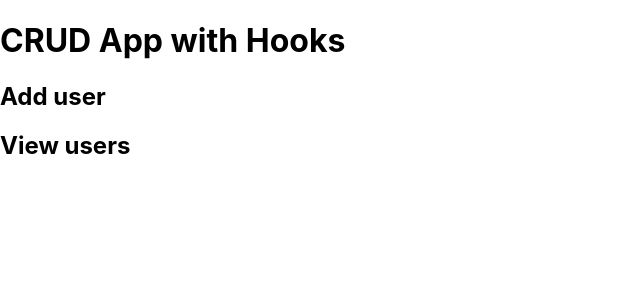
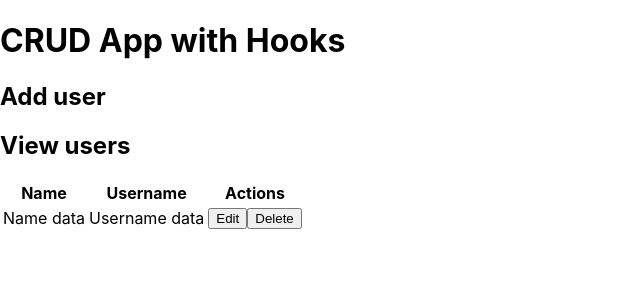
Before and after one commit to klp1130/Crud_Hooks, a React (Create React App) app: page / in a window 1280 px wide. Shown: the top 300 px of the page, without its empty margins (0-640 px from the left). Built offline with nearby package versions, Linux system fonts and the light colour scheme.

Commit message:
Added UserTable.js

```diff
--- a/src/App.js
+++ b/src/App.js
@@ -1,4 +1,5 @@
 import React from 'react'
+import UserTable from './tables/UserTable'
 
 const App = () => {
   return (
@@ -10,6 +11,7 @@
         </div>
         <div className="flex-large">
           <h2>View users</h2>
+          <UserTable />
         </div>
       </div>
     </div>
--- /dev/null
+++ b/src/tables/UserTable.js
@@ -0,0 +1,25 @@
+import React from "react";
+
+const UserTable = () => (
+    <table>
+        <thead>
+            <tr>
+            <th>Name</th>
+            <th>Username</th>
+            <th>Actions</th>
+            </tr>
+        </thead>
+        <tbody>
+            <tr>
+                <td>Name data</td>
+                <td>Username data</td>
+                <td>
+                    <button className="button muted=button">Edit</button>
+                    <button className="button muted=button">Delete</button>
+                </td>
+            </tr>
+        </tbody>
+    </table>
+)
+
+export default UserTable
```
